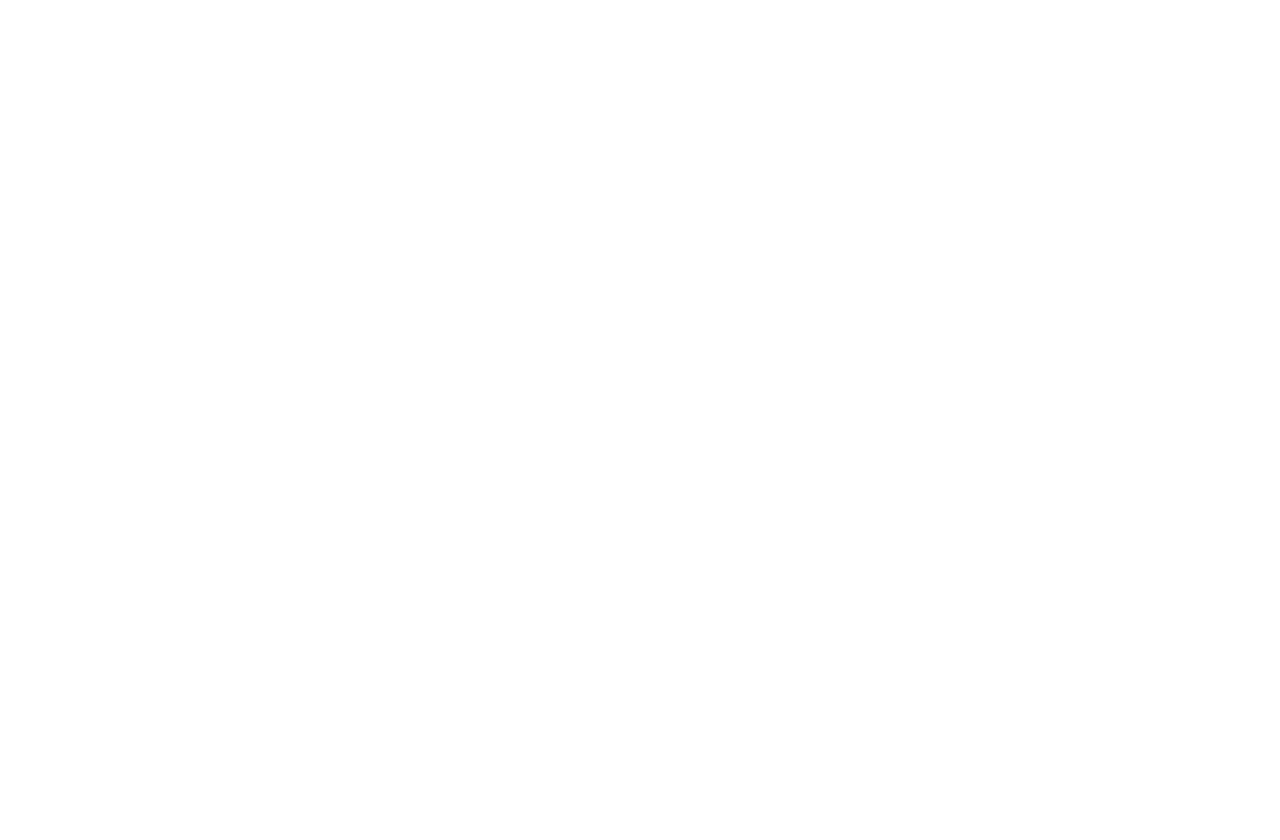
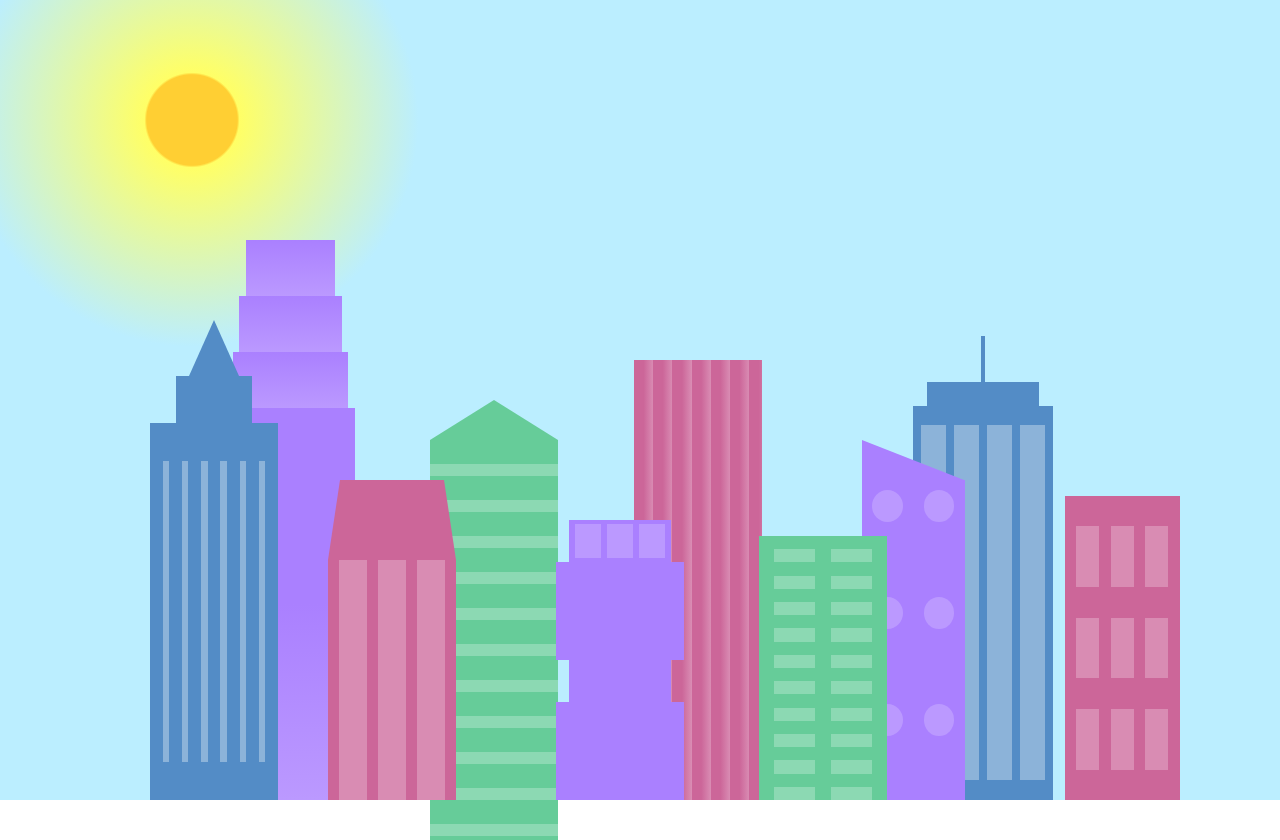
Before and after one commit to fahimaAzizi/city, a plain HTML site: page index.html in a window 1280 px wide. Before the commit the page ends 800 px from the top, so only its background shows below. Drawn offline with Linux system fonts and the light colour scheme.

Commit message:
Update index.html

```diff
--- a/index.html
+++ b/index.html
@@ -4,3 +4,82 @@
     <meta charset="UTF-8">
     <title>City Skyline</title>
     <link href="styles.css" rel="stylesheet" />
+
+</head>
+
+  <body>
+    <div class="background-buildings sky">
+      <div></div>
+      <div></div>
+      <div class="bb1 building-wrap">
+        <div class="bb1a bb1-window"></div>
+        <div class="bb1b bb1-window"></div>
+        <div class="bb1c bb1-window"></div>
+        <div class="bb1d"></div>
+      </div>
+      <div class="bb2">
+        <div class="bb2a"></div>
+        <div class="bb2b"></div>
+      </div>
+      <div class="bb3"></div>
+      <div></div>
+      <div class="bb4 building-wrap">
+        <div class="bb4a"></div>
+        <div class="bb4b"></div>
+        <div class="bb4c window-wrap">
+          <div class="bb4-window"></div>
+          <div class="bb4-window"></div>
+          <div class="bb4-window"></div>
+          <div class="bb4-window"></div>
+        </div>
+      </div>
+      <div></div>
+      <div></div>
+    </div>
+
+    <div class="foreground-buildings">
+      <div></div>
+      <div></div>
+      <div class="fb1 building-wrap">
+        <div class="fb1a"></div>
+        <div class="fb1b"></div>
+        <div class="fb1c"></div>
+      </div>
+      <div class="fb2">
+        <div class="fb2a"></div>
+        <div class="fb2b window-wrap">
+          <div class="fb2-window"></div>
+          <div class="fb2-window"></div>
+          <div class="fb2-window"></div>
+        </div>
+      </div>
+      <div></div>
+      <div class="fb3 building-wrap">
+        <div class="fb3a window-wrap">
+          <div class="fb3-window"></div>
+          <div class="fb3-window"></div>
+          <div class="fb3-window"></div>
+        </div>
+        <div class="fb3b"></div>
+        <div class="fb3a"></div>
+        <div class="fb3b"></div>
+      </div>
+      <div class="fb4">
+        <div class="fb4a"></div>
+        <div class="fb4b">
+          <div class="fb4-window"></div>
+          <div class="fb4-window"></div>
+          <div class="fb4-window"></div>
+          <div class="fb4-window"></div>
+          <div class="fb4-window"></div>
+          <div class="fb4-window"></div>
+
+      <div></div>
+            </div>
+      </div>
+      <div class="fb5"></div>
+      <div class="fb6"></div>
+      <div></div>
+    </div>
+  </body>
+</html>
```
